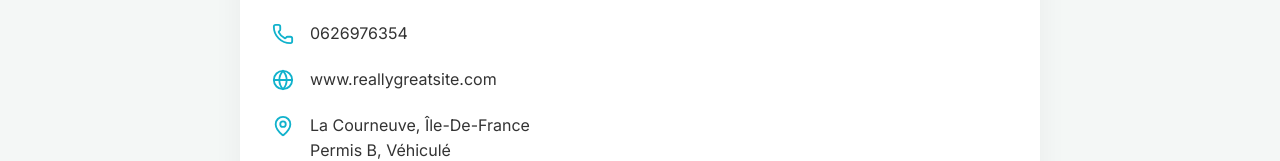
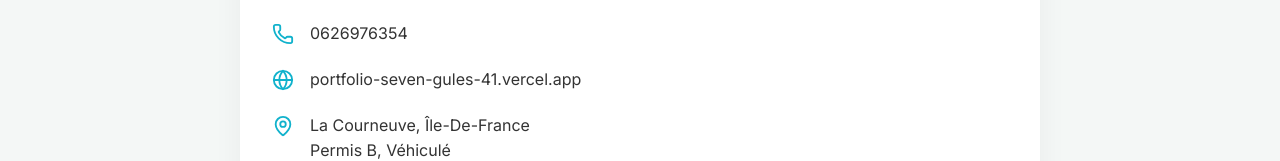
Before and after one commit to Zarnirto/portfolio, a Next.js app: page / in a window 1280 px wide. Shown: the part 4227-4388 px from the top of the page. Built offline with nearby package versions, Linux system fonts and the light colour scheme.

Commit message:
update contact link

```diff
--- a/app/components/sections/contact.tsx
+++ b/app/components/sections/contact.tsx
@@ -14,8 +14,8 @@ const contactItems = [
   },
   {
     icon: <Globe size={22} className="text-[#11b2cc] flex-shrink-0" />,
-    label: 'www.reallygreatsite.com',
-    href: 'https://www.reallygreatsite.com',
+    label: 'portfolio-seven-gules-41.vercel.app',
+    href: 'https://portfolio-seven-gules-41.vercel.app',
   },
   {
     icon: <MapPin size={22} className="text-[#11b2cc] flex-shrink-0" />,
```
